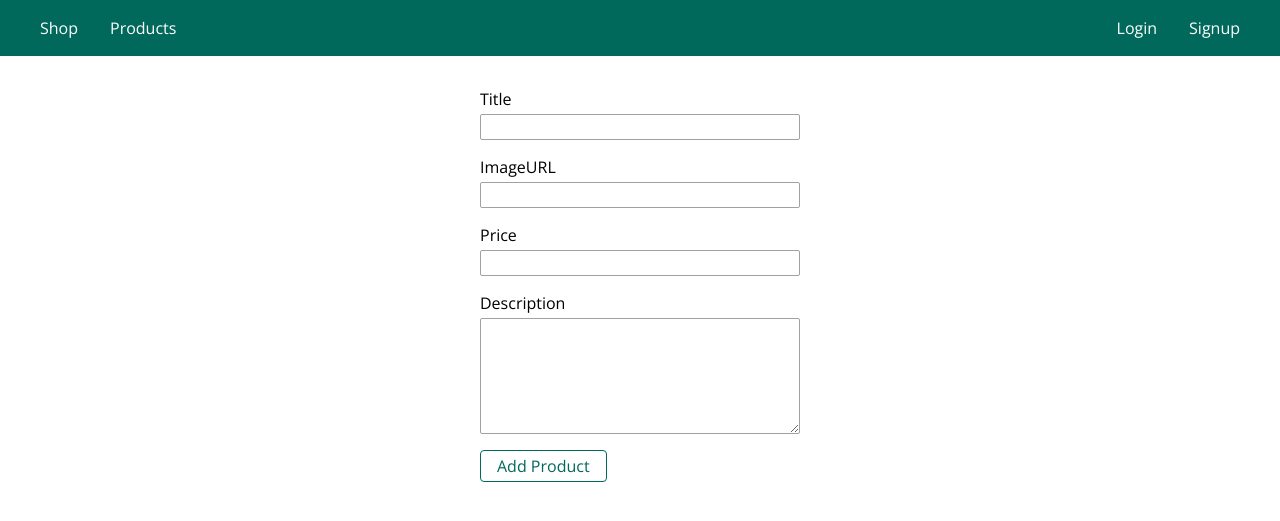
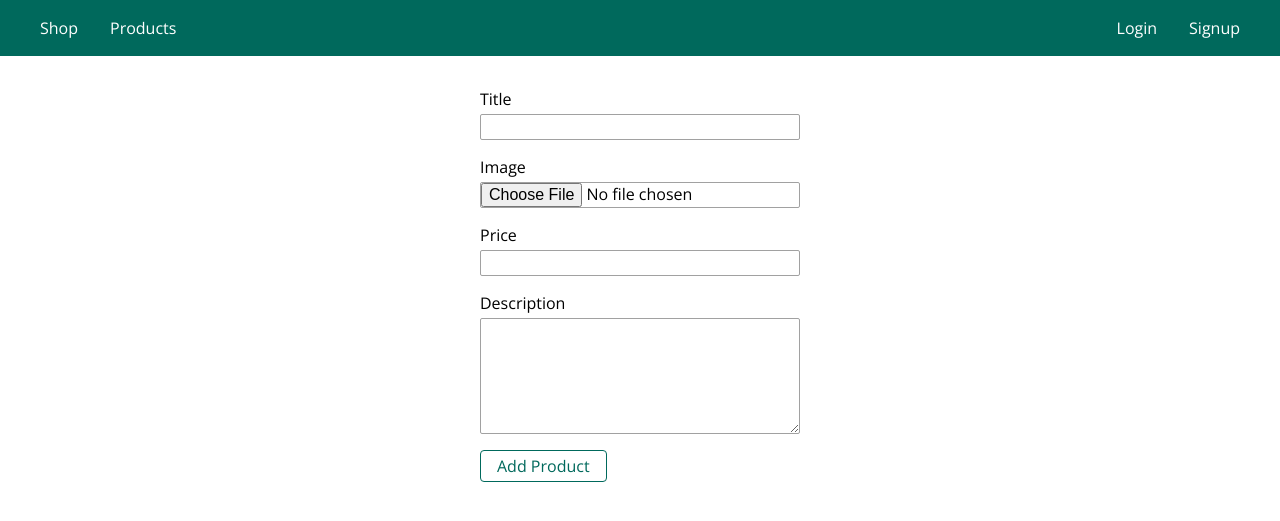
Before and after one commit to HassanGPL/BookShop-NodeJS, a Node server app: template views/admin/edit-product.ejs in a window 1280 px wide. Shown: the top 521 px of the page. Run offline with Node 20, Linux system fonts and the light colour scheme; the template is opened without the code that fills it, so the values that code supplies are empty; some libraries are stand-ins or nearby versions.

Commit message:
Add product image upload support

```diff
--- a/app.js
+++ b/app.js
@@ -6,6 +6,7 @@ const session = require('express-session');
 const mongoDbStore = require('connect-mongodb-session')(session);
 const csrf = require('csurf');
 const falsh = require('connect-flash');
+const multer = require('multer');
 
 const mongoose = require('mongoose');
 
@@ -25,10 +26,28 @@ const store = new mongoDbStore({
     collection: 'sessions'
 });
 
+const fileStorage = multer.diskStorage({
+    destination: (req, file, cb) => {
+        cb(null, 'images');
+    },
+    filename: (req, file, cb) => {
+        cb(null, Date.now() + '-' + file.originalname);
+    }
+});
+
+const fileFilter = (req, file, cb) => {
+    if (file.mimetype === 'image/png' || file.mimetype === 'image/jpg' || file.mimetype === 'image/jpeg' || file.mimetype === 'image/webp' || file.mimetype === 'image/avif' || file.mimetype === 'image/gif') {
+        cb(null, true);
+    } else {
+        cb(null, false);
+    }
+};
+
 app.set('view engine', 'ejs');
 app.set('views', 'views');
 
 app.use(bodyParser.urlencoded());
+app.use(multer({ storage: fileStorage, fileFilter: fileFilter }).single('image'));
 app.use(express.static(path.join(__dirname, 'public')));
 app.use(session({
     secret: 'session',
--- a/controllers/admin.js
+++ b/controllers/admin.js
@@ -31,9 +31,10 @@ exports.getAddProduct = (req, res, next) => {
 
 exports.postAddProduct = (req, res, next) => {
     const title = req.body.title;
-    const imageUrl = req.body.imageUrl;
+    const imageUrl = req.file;
     const price = req.body.price;
     const description = req.body.description;
+    console.log(imageUrl);
 
     const errors = validationResult(req);
     if (!errors.isEmpty()) {
--- a/package.json
+++ b/package.json
@@ -33,6 +33,7 @@
     "express-validator": "^7.3.2",
     "mongodb": "^7.5.0",
     "mongoose": "^9.9.3",
+    "multer": "^2.5.0",
     "mysql2": "^3.23.1",
     "nodemailer": "^10.0.10",
     "nodemailer-sendgrid-transport": "^0.2.0",
--- a/routes/admin.js
+++ b/routes/admin.js
@@ -7,7 +7,7 @@ const isAuth = require('../middleware/is-auth');
 
 const productValidators = [
     check('title').trim().notEmpty().withMessage('Title is required'),
-    check('imageUrl').isURL().withMessage('Please enter a valid image URL'),
+    check('image').trim().notEmpty().withMessage('Image is required'),
     check('price').isFloat({ gt: 0 }).withMessage('Price must be greater than zero'),
     check('description').trim().notEmpty().withMessage('Description is required')
 ];
--- a/views/admin/edit-product.ejs
+++ b/views/admin/edit-product.ejs
@@ -12,34 +12,38 @@
                     </div>
                     <% } %>
                         <form class="product-form"
-                            action="/admin/<%if(editing){%>edit-product<%}else{%>add-product<%}%>" method="POST" novalidate>
+                            action="/admin/<%if(editing){%>edit-product<%}else{%>add-product<%}%>" method="POST"
+                            novalidate enctype="multipart/form-data">
                             <div class="form-control">
                                 <label for="title">Title</label>
                                 <input
                                     class="<%= validationErrors && validationErrors.find(e => e.path === 'title') ? 'invalid' : '' %>"
-                                        type="text" name="title" id="title"
-                                        value="<%= oldInput.title %>">
+                                    type="text" name="title" id="title" value="<%= oldInput.title %>">
                             </div>
-                                <div class="form-control">
+                            <!-- <div class="form-control">
                                     <label for="imageUrl">ImageURL</label>
                                     <input
                                         class="<%= validationErrors && validationErrors.find(e => e.path === 'imageUrl') ? 'invalid' : '' %>"
                                         type="text" name="imageUrl" id="imageUrl"
                                         value="<%= oldInput.imageUrl %>">
+                                </div> -->
+                            <div class="form-control">
+                                <label for="image">Image</label>
+                                <input
+                                    class="<%= validationErrors && validationErrors.find(e => e.path === 'image') ? 'invalid' : '' %>"
+                                    type="file" name="image" id="image">
                             </div>
                             <div class="form-control">
                                 <label for="price">Price</label>
                                 <input
                                     class="<%= validationErrors && validationErrors.find(e => e.path === 'price') ? 'invalid' : '' %>"
-                                        type="number" name="price" id="price" step="0.01"
-                                        value="<%= oldInput.price %>">
+                                    type="number" name="price" id="price" step="0.01" value="<%= oldInput.price %>">
                             </div>
                             <div class="form-control">
                                 <label for="description">Description</label>
                                 <textarea
                                     class="<%= validationErrors && validationErrors.find(e => e.path === 'description') ? 'invalid' : '' %>"
-                                        name="description" id="description"
-                                        rows="5"><%= oldInput.description %></textarea>
+                                    name="description" id="description" rows="5"><%= oldInput.description %></textarea>
                             </div>
                             <% if(editing) { %>
                                 <input type="hidden" name="productId" value="<%= product._id %>">
```
Also changed, not shown: images/1794678506740-Book-PNG-thumb.webp (added), images/1794679624136-Book-PNG-thumb.png.webp (added), 1 other file. Lines whose indentation alone changed are shown as unchanged.
